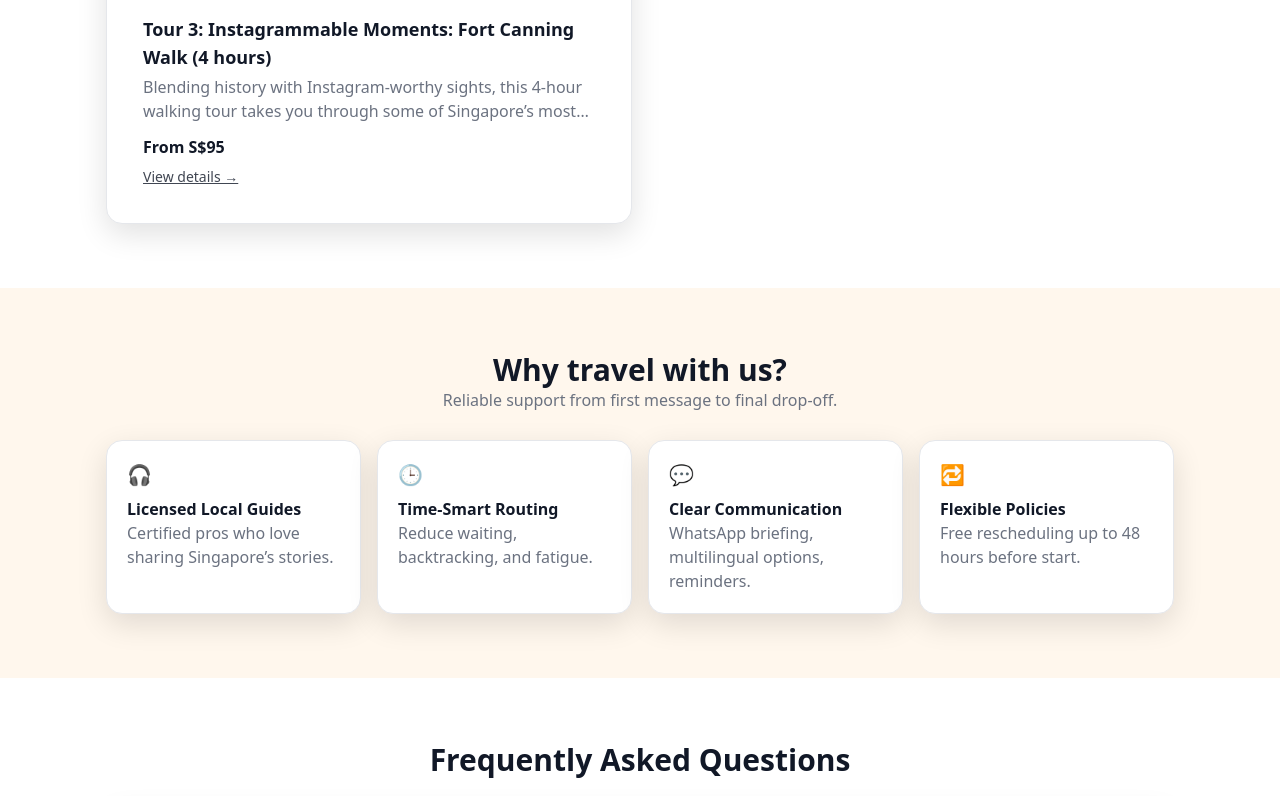
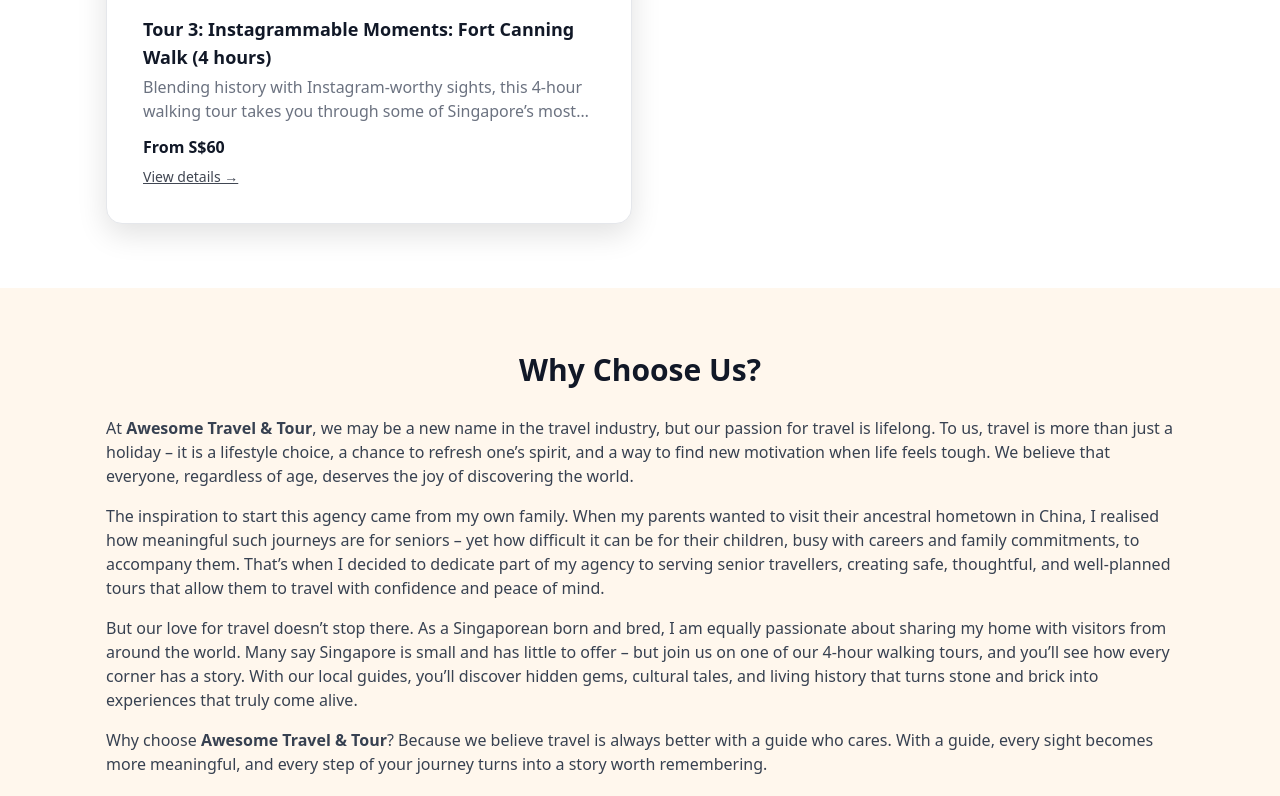
Before and after one commit to luketjy/awesome-travel, a Next.js app: page / in a window 1280 px wide. Shown: the part 1560-2356 px from the top of the page. Built offline with nearby package versions, Linux system fonts and the light colour scheme.

Commit message:
changed the why us portion

```diff
--- a/app/page.tsx
+++ b/app/page.tsx
@@ -127,20 +127,20 @@ export default function HomePage() {
     {
       title:
         'Tour 1: From Colony to Nation: Civic District Walk (4 Hours)',
-      price: 'From S$89',
+      price: 'From S$60',
       desc: "Step into the Civic District, where grand landmarks and the Singapore River reveal the nation’s journey from colony to modern city. Once a bustling port alive with merchants and migrants, this area today showcases a blend of history, heritage and vibrant city life. Walk past the National Gallery and the Padang, stand on the very ground where independence was declared, and follow the river that shaped the dreams of traders and settlers. The tour ends at the iconic Merlion Park, where Singapore’s story comes full circle against a stunning waterfront skyline.",
       img: 'https://images.unsplash.com/photo-1536098561742-ca998e48cbcc?q=80&w=1200&auto=format&fit=crop',
     },
     {
       title:
         'Tour 2: Colours of Heritage: Chinatown, Little India & Kampong Glam (4 hours)',
-      price: 'From S$99',
+      price: 'From S$60',
       desc: "Experience Singapore’s vibrant multicultural heritage in this immersive 4-hour walk. Journey through Chinatown, home to century old temples and traditional shophouses; Kampong Glam, where the golden domes of Sultan Mosque rise above colourful textile streets and street art; and Little India, alive with spices, flowers, and festivals. Along the way, discover how Chinese, Malay, and Indian communities shaped Singapore’s identity, and capture the vibrant colours and flavours of these living cultural districts.",
       img: 'https://images.unsplash.com/photo-1542367597-8849eb47a6ee?q=80&w=1200&auto=format&fit=crop',
     },
     {
       title: 'Tour 3: Instagrammable Moments: Fort Canning Walk (4 hours)',
-      price: 'From S$95',
+      price: 'From S$60',
       desc: "Blending history with Instagram-worthy sights, this 4-hour walking tour takes you through some of Singapore’s most photogenic spots. Begin at Old Hill Police Station before heading to Fort Canning Park, a green hill rich with colonial and wartime stories. Descend into the famous Tree Tunnel and spiral staircase, one of the city’s top photo locations. Next, head to Emerald Hill to admire colourful Peranakan shophouses. The walk combines storytelling with stunning backdrops — perfect for those who want to uncover history while capturing unforgettable photos of the Lion City.",
       img: 'https://images.unsplash.com/photo-1533574597035-1ffeba0d4bce?q=80&w=1200&auto=format&fit=crop',
     },
@@ -190,36 +190,48 @@ export default function HomePage() {
 
       {/* WHY US */}
 <section id="why" className="section section-alt">
-        <div className="container">
-          <header className="section-head">
+  <div className="container max-w-3xl">
+    <header className="section-head mb-6">
       <h2 className="text-2xl sm:text-3xl font-extrabold">
-              Why travel with us?
+        Why Choose Us?
       </h2>
-            <p className="muted">
-              Reliable support from first message to final drop-off.
+    </header>
+    <div className="prose prose-lg text-gray-700 space-y-4">
+      <p>
+        At <strong>Awesome Travel & Tour</strong>, we may be a new name in the travel industry,
+        but our passion for travel is lifelong. To us, travel is more than just a holiday –
+        it is a lifestyle choice, a chance to refresh one’s spirit, and a way to find
+        new motivation when life feels tough. We believe that everyone, regardless of age,
+        deserves the joy of discovering the world.
       </p>
-          </header>
-          <div className="grid grid-cols-12 gap-4">
-            {[
-              ['🎧', 'Licensed Local Guides', 'Certified pros who love sharing Singapore’s stories.'],
-              ['🕒', 'Time-Smart Routing', 'Reduce waiting, backtracking, and fatigue.'],
-              ['💬', 'Clear Communication', 'WhatsApp briefing, multilingual options, reminders.'],
-              ['🔁', 'Flexible Policies', 'Free rescheduling up to 48 hours before start.'],
-            ].map(([icon, title, desc], i) => (
-              <div
-                key={i}
-                className="col-span-12 md:col-span-6 lg:col-span-3 card"
-              >
-                <div className="card-body">
-                  <div className="text-xl mb-2">{icon}</div>
-                  <h3 className="font-bold">{title}</h3>
-                  <p className="muted">{desc}</p>
-                </div>
-              </div>
-            ))}
+      <p>
+        The inspiration to start this agency came from my own family. When my parents
+        wanted to visit their ancestral hometown in China, I realised how meaningful such
+        journeys are for seniors – yet how difficult it can be for their children, busy
+        with careers and family commitments, to accompany them. That’s when I decided to
+        dedicate part of my agency to serving senior travellers, creating safe, thoughtful,
+        and well-planned tours that allow them to travel with confidence and peace of mind.
+      </p>
+      <p>
+        But our love for travel doesn’t stop there. As a Singaporean born and bred, I am
+        equally passionate about sharing my home with visitors from around the world.
+        Many say Singapore is small and has little to offer – but join us on one of our
+        4-hour walking tours, and you’ll see how every corner has a story. With our local
+        guides, you’ll discover hidden gems, cultural tales, and living history that
+        turns stone and brick into experiences that truly come alive.
+      </p>
+      <p>
+        Why choose <strong>Awesome Travel & Tour</strong>? Because we believe travel is always
+        better with a guide who cares. With a guide, every sight becomes more meaningful,
+        and every step of your journey turns into a story worth remembering.
+      </p>
+      <p className="font-semibold text-black">
+        Awesome Travel & Tour – Because Every Journey Deserves Care.
+      </p>
     </div>
   </div>
 </section>
+
 
       {/* FAQ */}
       <section id="faq" className="section">
```
Lines whose indentation alone changed are shown as unchanged.
